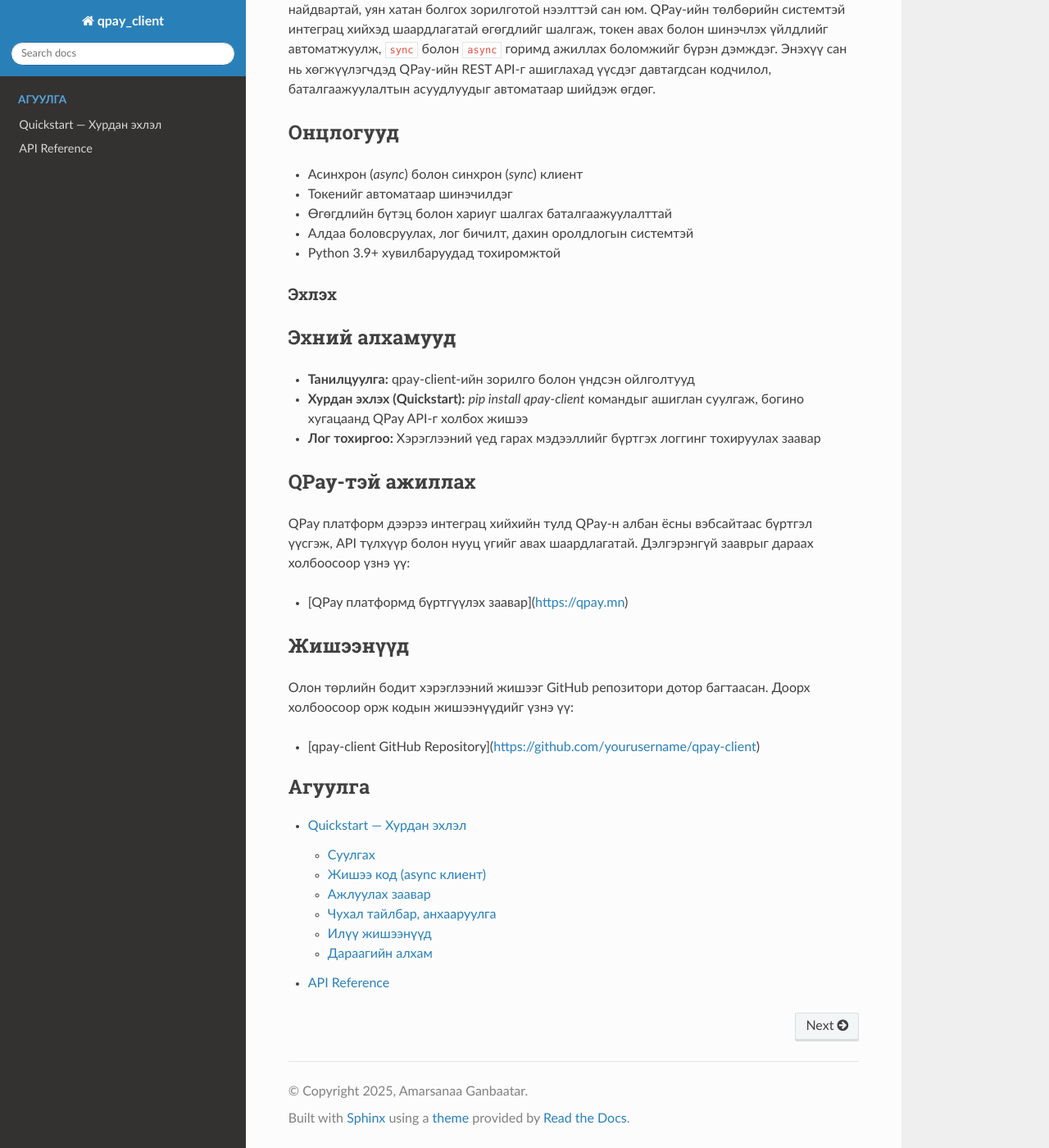
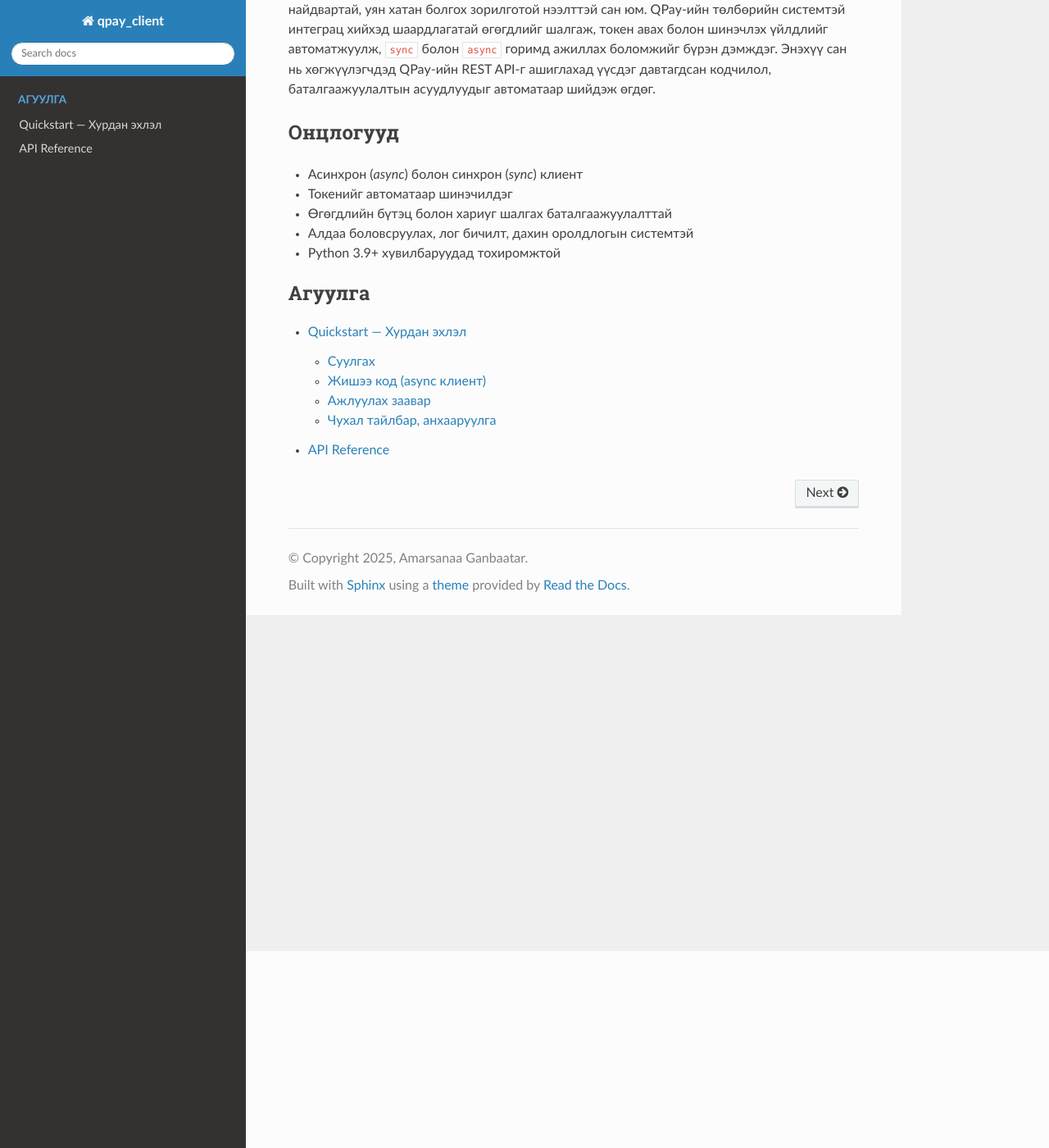
Before and after one commit to Amraa1/qpay_client, a Sphinx documentation site: the page built from docs/source/index.rst, in a window 1280 px wide and 1400 px high, scrolled down 240 px. Shown: the whole window at 82% size. Built offline with Sphinx 7.4.7 and the Read the Docs theme 3.1.0, drawn with Linux system fonts in a browser that asks for light colours.

Commit message:
fixing docs

```diff
--- a/docs/source/index.rst
+++ b/docs/source/index.rst
@@ -22,32 +22,6 @@
 - Алдаа боловсруулах, лог бичилт, дахин оролдлогын системтэй
 - Python 3.9+ хувилбаруудад тохиромжтой
 
-Эхлэх
------
-
-Эхний алхамууд
-~~~~~~~~~~~~~~
-
-- **Танилцуулга:** qpay-client-ийн зорилго болон үндсэн ойлголтууд
-- **Хурдан эхлэх (Quickstart):** `pip install qpay-client` командыг ашиглан суулгаж, богино хугацаанд QPay API-г холбох жишээ
-- **Лог тохиргоо:** Хэрэглээний үед гарах мэдээллийг бүртгэх логгинг тохируулах заавар
-
-QPay-тэй ажиллах
-~~~~~~~~~~~~~~~~
-
-QPay платформ дээрээ интеграц хийхийн тулд QPay-н албан ёсны вэбсайтаас бүртгэл үүсгэж, API түлхүүр болон нууц үгийг авах шаардлагатай.
-Дэлгэрэнгүй зааврыг дараах холбоосоор үзнэ үү:
-
-- [QPay платформд бүртгүүлэх заавар](https://qpay.mn)
-
-Жишээнүүд
-~~~~~~~~~~
-
-Олон төрлийн бодит хэрэглээний жишээг GitHub репозитори дотор багтаасан.
-Доорх холбоосоор орж кодын жишээнүүдийг үзнэ үү:
-
-- [qpay-client GitHub Repository](https://github.com/yourusername/qpay-client)
-
 .. toctree::
    :maxdepth: 2
    :caption: Агуулга
```
Also changed, not shown: docs/source/quickstart.rst (+0 -16 lines).
